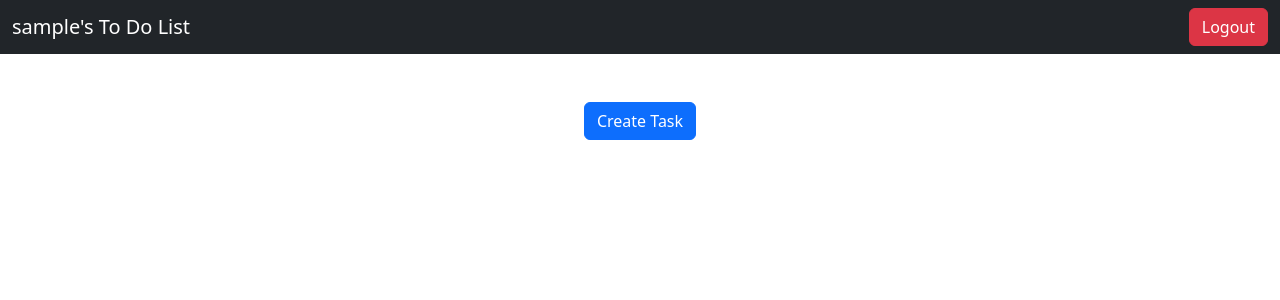
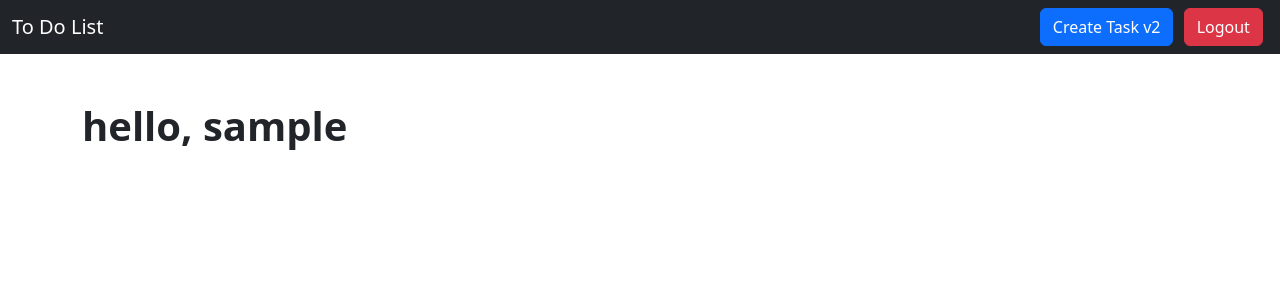
Before and after one commit to fadlanariel/assigment-pbp, a Django app: page /todolist/ in a window 1280 px wide. Shown: the top 300 px of the page. Run offline with Django 4.2, Linux system fonts and the light colour scheme; the visitor is signed in with stand-in values (Sample User, id 1); data that the repository does not hold is empty; some libraries are stand-ins or nearby versions.

Commit message:
implementasi tugas 6

```diff
--- a/project_django/settings.py
+++ b/project_django/settings.py
@@ -136,9 +136,6 @@ STATICFILES_DIRS = [
 
 STATICFILES_STORAGE = 'whitenoise.storage.CompressedManifestStaticFilesStorage'
 
-for directory in [*STATICFILES_DIRS, STATIC_ROOT]:
-    directory.mkdir(exist_ok=True)
-
 # Default primary key field type
 # https://docs.djangoproject.com/en/4.1/ref/settings/#default-auto-field
 
--- a/templates/base.html
+++ b/templates/base.html
@@ -5,8 +5,10 @@
 <head>
   <meta charset="UTF-8">
   <meta name="viewport" content="width=device-width, initial-scale=1.0">
+  <link rel="stylesheet" href="{% static 'css/style.css' %}">
   <link href="https://cdn.jsdelivr.net/npm/bootstrap@5.2.1/dist/css/bootstrap.min.css" rel="stylesheet" integrity="sha384-iYQeCzEYFbKjA/T2uDLTpkwGzCiq6soy8tYaI1GyVh/UjpbCx/TYkiZhlZB6+fzT" crossorigin="anonymous">
-  {% comment %}<link rel="stylesheet" href="{% static 'css/style.css' %}">{% endcomment %}
+  <script src="https://code.jquery.com/jquery-3.5.0.js"></script>
+  <script src="https://ajax.googleapis.com/ajax/libs/jquery/3.6.0/jquery.min.js"></script>
   {% block meta %}
   {% endblock meta %}
 </head>
@@ -15,6 +17,7 @@
   <script src="https://cdn.jsdelivr.net/npm/bootstrap@5.2.1/dist/js/bootstrap.bundle.min.js" integrity="sha384-u1OknCvxWvY5kfmNBILK2hRnQC3Pr17a+RTT6rIHI7NnikvbZlHgTPOOmMi466C8" crossorigin="anonymous"></script>
   {% block content %}
   {% endblock content %}
+  <script src="https://ajax.googleapis.com/ajax/libs/jquery/3.2.1/jquery.min.js"></script>
 </body>
 
 </html>
--- /dev/null
+++ b/todolist/static/css/todolist.css
@@ -0,0 +1,35 @@
+.card {
+    max-width: 75vh;
+    min-height: 30vh;
+    height: auto;
+    transition: all .2s ease-in-out;
+    overflow: hidden;
+  }
+
+  .card:hover {
+    transform: scale(1.3);
+    z-index: 10;
+  }
+
+  .row>* {
+    margin: 0;
+    padding-left: 0;
+    padding-right: 0;
+    max-width: 95%;
+  }
+
+  .card-footer {
+    margin-bottom: 0%;
+    text-align: left;
+  }
+
+  li {
+    margin-left: 0.4vmax;
+    margin-right: 0.4vmax;
+  }
+
+  #greeting {
+    font-weight: bold;
+    margin-bottom: 3vmax;
+    text-transform: lowercase;
+  }
--- a/todolist/templates/todolist.html
+++ b/todolist/templates/todolist.html
@@ -1,7 +1,9 @@
 {% extends 'base.html' %}
+{% load static %}
 
 {% block meta %}
 <title>My To Do List</title>
+<link rel="stylesheet" href="{% static 'css/todolist.css' %}">
 <style>
   .card {
     max-width: 75vh;
@@ -25,39 +27,127 @@
 
   .card-footer {
     margin-bottom: 0%;
-    text-align: right;
+    text-align: left;
+  }
+
+  li {
+    margin-left: 0.4vmax;
+    margin-right: 0.4vmax;
+  }
+
+  #greeting {
+    font-weight: bold;
+    margin-bottom: 3vmax;
+    text-transform: lowercase;
   }
 
 </style>
 {% endblock meta %}
 
 {% block content %}
+<script type="text/javascript">
+  $.ajax({
+    url: './json/',
+    dataType: 'json',
+    success: function (data) { // jika request berhasil
+      for (var i = 0; i < data.length; i++) {
+        var row = `<div class="row"><div class="card m-4 mx-auto">
+                    <h5 class="card-header text-center"> ${data[i].fields.title}</h5>
+                      <div class="card-body">
+                        <p class="card-text">${data[i].fields.description}</p>
+                      </div>
+                      <div class="card-footer container">
+                        <div class="row justify-content-between">
+                          <div class="col-4">
+                            <p class="text-muted">Created: ${data[i].fields.date}</p>
+                          </div>
+                          <div class="col-4 ">
+                            <a id="delete-btn" class="btn btn-danger justify-content-end" type="button" href="#">Delete Task</a>
+                          </div>
+                        </div>
+                      </div>
+                   </div>`;
+        $('#cardTable').append(row);
+      }
+    },
+    error: function (jqXHR, textStatus, errorThrown) { // jika request gagal tampilkan error message
+      alert('Error: ' + textStatus + ' - ' + errorThrown);
+    }
+  });
+
+  $(document).on('submit', '#add-task', function (e) { // dapatkan trigger melalui id dari button
+    $.ajax({
+      type: 'POST',
+      url: "{% url 'todolist:add_task' %}", //url untuk ke views tambahkan data
+      data: { // dapatkan data sesuai id dari input yang ada di form
+        title: $('#title').val(),
+        description: $('#Description').val(),
+        csrfmiddlewaretoken: $('input[name=csrfmiddlewaretoken]').val(),
+        action: 'post'
+      },
+      success: function (json) {
+        document.getElementById("add-wishlist").reset();
+      },
+      error: function (xhr, errmsg, err) { // tampilkan error message jika gagal
+        console.log(xhr.status + ": " + xhr.responseText);
+      }
+    });
+  });
+</script>
+
 <nav class="navbar navbar-dark bg-dark navbar-expand-lg sticky-top max-width">
   <div class="container-fluid">
-        <a class="navbar-brand mb-0 h3" href="{% url 'todolist:show_todolist' %}">{{user.get_username}}'s To Do List</a>
-        <a class="btn btn-danger" type="button" href="{% url 'todolist:logout' %}">Logout</a>
+    <a id="test" class="navbar-brand mb-0 h3" href="{% url 'todolist:show_todolist' %}">To Do List</a>
+    <ul class="nav navbar-nav navbar-right">
+      <li><button type="button" class="btn btn-primary" data-bs-toggle="modal" data-bs-target="#staticBackdrop">
+          Create Task v2</button>
+      </li>
+      <li><a class="btn btn-danger" type="button" href="{% url 'todolist:logout' %}">Logout</a></li>
+    </ul>
   </div>
 </nav>
 <br>
 <br>
 <main role="main" class="container">
-    <div class="row row-cols-1 row-cols-md-2 g-4">
-      {% for task in data_todolist %}
-      <div class="row">
-        <div class="card m-4 mx-auto">
-          <h5 class="card-header text-center">{{ task.title }}</h5>
-          <div class="card-body">
-            <p class="card-text">{{ task.description }}</p>
+  <h1 id="greeting">Hello, {{user.get_username}}</h1>
+  <div id="cardTable" class="row row-cols-1 row-cols-md-2 g-4">
+
   </div>
-          <p class="card-footer text-muted">Created: {{ task.date }}</p>
+
+  <!-- Modal -->
+  <div class="modal fade" id="staticBackdrop" data-bs-backdrop="static" data-bs-keyboard="false" tabindex="-1"
+    aria-labelledby="staticBackdropLabel" aria-hidden="true">
+    <div class="modal-dialog modal-dialog-centered modal-dialog-scrollable">
+      <div class="modal-content">
+        <div class="modal-header">
+          <h1 class="modal-title fs-5" id="staticBackdropLabel">Modal title</h1>
+          <button type="button" class="btn-close" data-bs-dismiss="modal" aria-label="Close"></button>
+        </div>
+        <div class="modal-body">
+          <form method="POST" id="add-task">
+            {% csrf_token %}
+            <div class="form-group">
+              <label>Task Title</label>
+              <input type="text" class="form-control" id="title" placeholder="Task Title">
+            </div>
+            <div class="form-group">
+              <label>Description</label>
+              <textarea class="form-control" id="Description" placeholder="Description"></textarea>
             </div>
         </div>
-      {% endfor %}
+        <div class="modal-footer">
+          <button type="button" class="btn btn-danger" data-bs-dismiss="modal">Cancel</button>
+          <button id="submit-btn" type="submit" class="btn btn-primary">Add Task</button>
         </div>
-  </main>
-  <br>
-  <div class="d-flex justify-content-center align-content-center w-20 mb-2 sticky-bottom">
-    <a type="button" class="btn btn-primary mb-2" href="{% url 'todolist:create-task' %}">Create Task</a>
+        </form>
+      </div>
+    </div>
   </div>
 
+</main>
+<footer>
+  <br>
+</footer>
+
+
 {% endblock content %}
--- a/todolist/urls.py
+++ b/todolist/urls.py
@@ -1,5 +1,5 @@
 from django.urls import path
-from todolist.views import show_todolist, register, login_user, logout_user, create_task, addTaskView
+from todolist.views import show_todolist, register, login_user, logout_user, create_task, addTaskView, show_todolist_json, add_task
 
 app_name = 'todolist'
 
@@ -10,5 +10,7 @@ urlpatterns = [
     path('logout/', logout_user, name='logout'),
     path('create-task/', create_task, name='create-task'),
     path('addTask/', addTaskView),
+    path('json/', show_todolist_json, name='show_todolist_json'),
+    path('add/', add_task, name='add_task'),
 
 ]
--- a/todolist/views.py
+++ b/todolist/views.py
@@ -6,17 +6,21 @@ from django.contrib import messages
 from django.contrib.auth import authenticate, login, logout
 from django.contrib.auth.decorators import login_required
 import datetime
-from django.http import HttpResponseRedirect
+from django.http import HttpResponse, HttpResponseRedirect, JsonResponse
 from django.urls import reverse
+from django.core import serializers
 
 # Create your views here.
 @login_required(login_url='/todolist/login/')
 def show_todolist(request):
     data_todolist = MyTodoList.objects.filter(user=request.user)
-    context = {
-        'data_todolist' : data_todolist,
-    }
-    return render(request, "todolist.html", context)
+
+    return render(request, "todolist.html",)
+
+@login_required(login_url='/todolist/login/')
+def show_todolist_json(request):
+    data_todolist = MyTodoList.objects.filter(user=request.user)
+    return HttpResponse(serializers.serialize("json", data_todolist), content_type="application/json")
 
 # Forms
 def register(request):
@@ -63,3 +67,26 @@ def addTaskView(request):
     new_task = MyTodoList(user=request.user, title=taskname, description=desc, date=created_date)
     new_task.save()
     return HttpResponseRedirect('/todolist/')
+
+def add_task(request):
+    data_todolist = MyTodoList.objects.all()
+    response_data = {}
+
+    if request.POST.get('action') == 'post':
+        title = request.POST.get('title')
+        description = request.POST.get('description')
+        date =  str(datetime.date.today())
+
+        response_data['title'] = title
+        response_data['description'] = description
+        response_data['date'] = date
+
+        MyTodoList.objects.create(
+            user = request.user,
+            title = title,
+            description = description,
+            date = date,
+            )
+        return JsonResponse(response_data)
+
+    return render(request, 'todolist.html', {'data_todolist':data_todolist})
```
Also changed, not shown: todolist/static/js/todolist.js (added, +35 -0 lines). Lines whose indentation alone changed are shown as unchanged.
